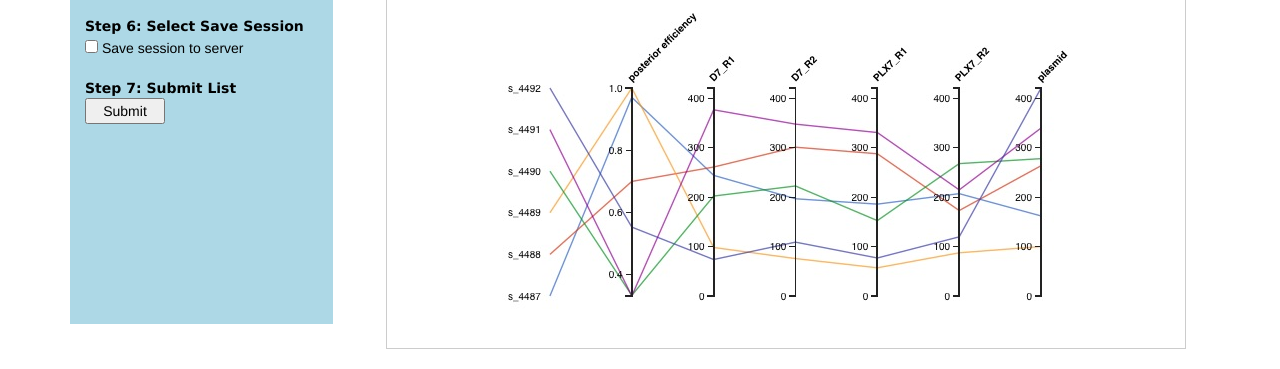
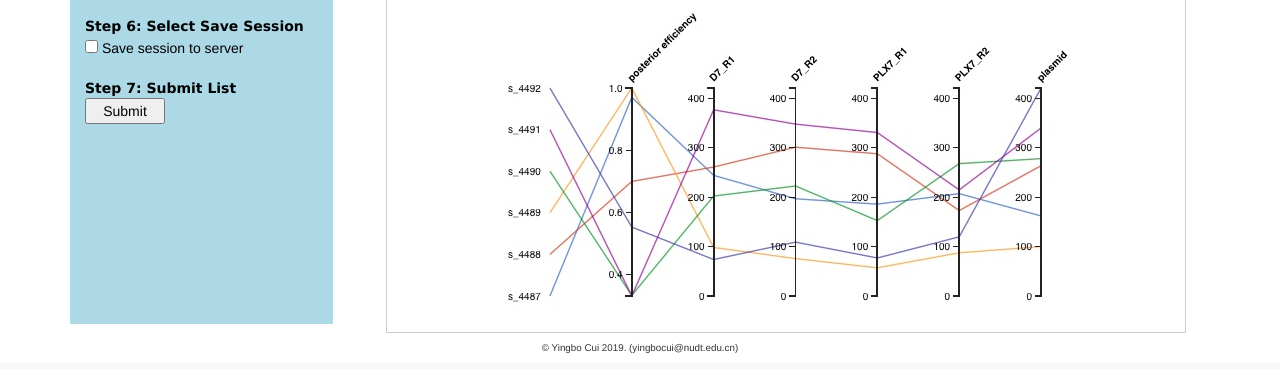
Before and after one commit to lemoncyb/VISPR-online, a Flask app: page / in a window 1280 px wide. Shown: the part 546-915 px from the top of the page. Run offline with Flask 2, Linux system fonts and the light colour scheme; parts of the project's set-up code (start-up, migrations or seed data) failed here and were passed over; some libraries are stand-ins or nearby versions.

Commit message:
add copy right info

```diff
--- a/vispr_screen/static/style.css
+++ b/vispr_screen/static/style.css
@@ -84,7 +84,6 @@ border-top: none;
 border-right: 1px solid #778;
 width: 280px;
 /* Insert Optional Height definition here to give all the content a unified height */
-
 border: 0px solid black;
 background: lightblue;
 }
@@ -138,7 +137,7 @@ left: 25px;
 
 .banner {
     width: 800px;
-    height: 350px;
+    height: 334px;
     overflow: hidden;
     border: 1px solid #ccc;
     margin: 20px auto;
@@ -153,5 +152,20 @@ left: 25px;
 
 .banner-slide img{
     max-width: 800px;
-    max-height: 350px;
+    max-height: 334px;
 }
+
+footer {
+    position: relative;
+    height: 10px;
+    width: 100%;
+}
+
+p.copyright {
+    position: absolute;
+    width: 100%;
+    line-height: 10px;
+    font-size: 0.7em;
+    text-align: center;
+    bottom:0;
+}
--- a/vispr_screen/templates/index.html
+++ b/vispr_screen/templates/index.html
@@ -185,6 +185,10 @@
     </div>
   </div>
 
+  <footer>
+    <p class="copyright">© Yingbo Cui 2019. (yingbocui@nudt.edu.cn)</p>
+  </footer>
+
 </div>
 <script src="/static/jquery.blockUI.js"></script>
 <script>
```
